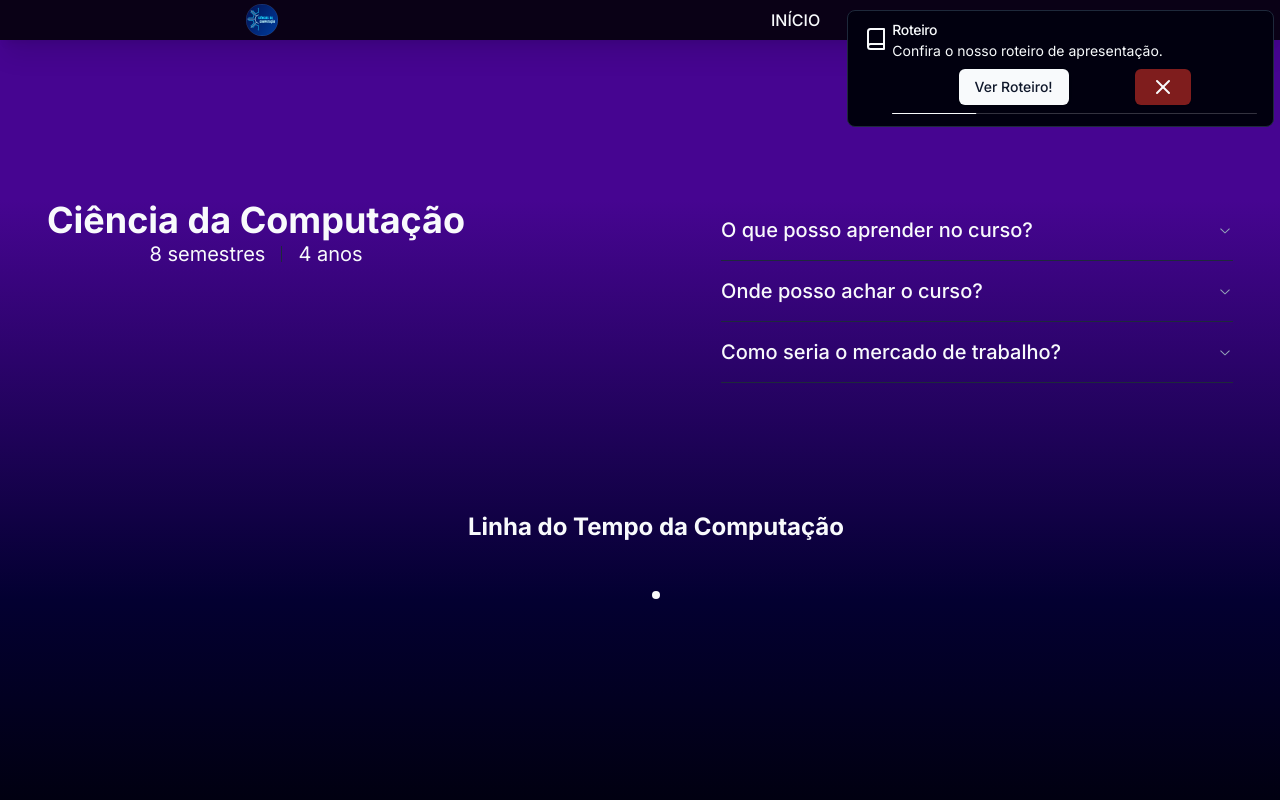
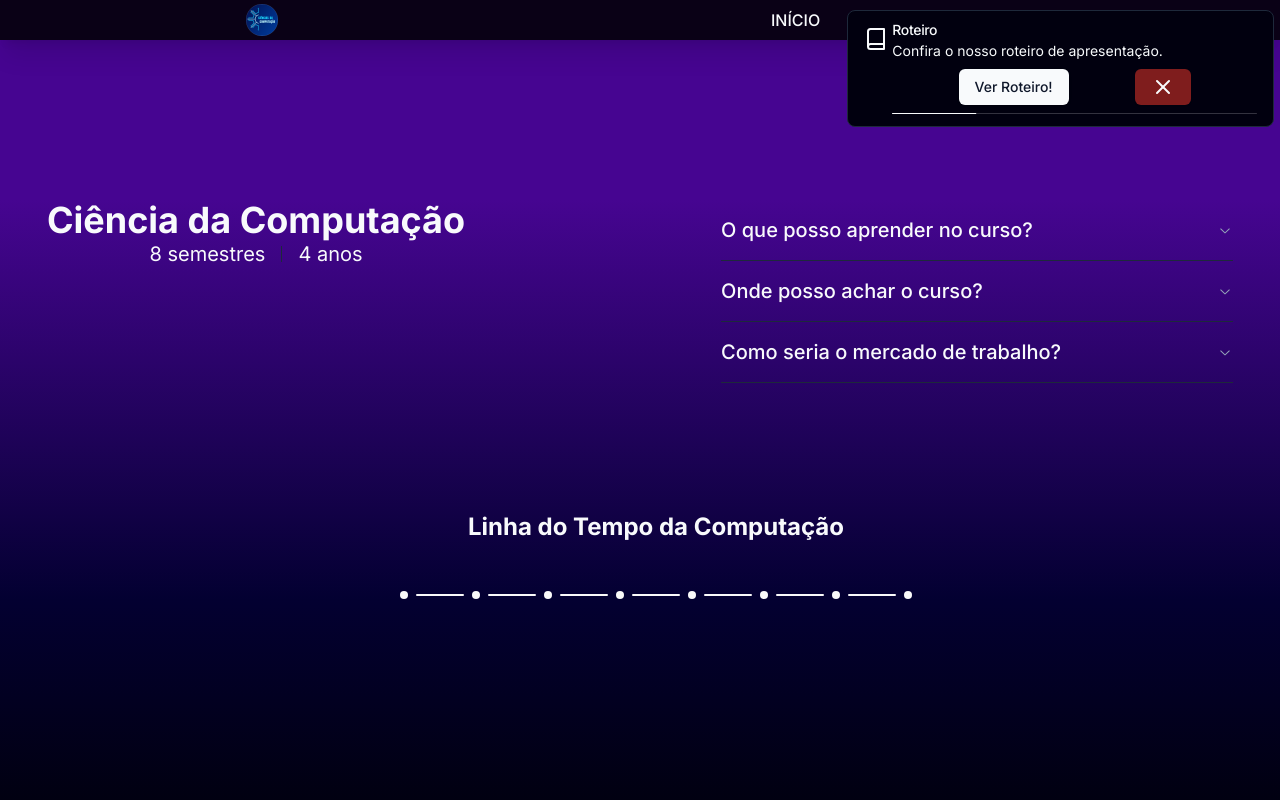
Before and after one commit to freitaseric/mostra-academica, a Next.js app: page / in a window 1280 px wide. Shown: the top 800 px of the page. Built offline with nearby package versions, Linux system fonts and the light colour scheme.

Commit message:
Update DesktopTimeline.tsx

```diff
--- a/src/components/DesktopTimeline.tsx
+++ b/src/components/DesktopTimeline.tsx
@@ -14,7 +14,7 @@ import {
 } from './ui'
 
 export function DesktopTimeline() {
-  const points = [
+const points = [
     {
       title: 'Século V a.C.',
       description:
@@ -22,6 +22,61 @@ export function DesktopTimeline() {
       content:
         'O ábaco é um instrumento de cálculo antigo que tem sido utilizado há milhares de anos em diversas civilizações ao redor do mundo. Ele consiste em uma série de argolas ou fichas que deslizam em hastes fixas, permitindo a realização de operações matemáticas como adição, subtração, multiplicação e divisão.',
       url: 'https://pt.wikipedia.org/wiki/%C3%81baco',
+    },
+    {
+      title: 'Século XVII',
+      description:
+        'Régua de Cálculo invenção de John Napier, o primeiro instrumento analógico de contagem.',
+      content:
+        'A régua de cálculo foi inventada por William Oughtred no século XVII e é baseada nos logaritmos de John Napier e nas escalas logarítmicas de Edmund Gunter. Ela permite realizar operações matemáticas complexas através da adição e subtração de logaritmos. A régua de cálculo foi amplamente utilizada até a década de 1970, quando as calculadoras eletrônicas se tornaram mais populares.',
+      url: 'https://pt.wikipedia.org/wiki/R%C3%A9gua_de_c%C3%A1lculo#:~:text=A%20r%C3%A9gua%20de%20c%C3%A1lculo%20%C3%A9%20a%20m%C3%A3e%20das%20calculadoras%20eletr%C3%B4nicas,c%C3%A1lculo%20nas%20suas%20fun%C3%A7%C3%B5es%20iniciais).',
+    },
+    {
+      title: 'Século XVII',
+      description: 'Máquina de Pascal: Primeira máquina de calcular automática criada por Blaise Pascal.',
+      content:
+        'A máquina Pascalina, criada por Blaise Pascal no século XVII, é considerada a primeira calculadora mecânica da história. Ela foi projetada para facilitar cálculos matemáticos complexos e tornar o trabalho dos matemáticos mais eficiente e preciso. A máquina Pascalina usava um sistema de engrenagens com rodas dentadas que correspondiam a algarismos e permitiam o cálculo através do transporte mecânico.',
+      url: 'https://pt.wikipedia.org/wiki/Pascalina',
+    },
+    {
+      title: 'Século VIII',
+      description:
+        'Roda de Leibniz: Gottfried Wilhelm Leibniz desenvolve o primeiro sistema de numeração binária moderno.',
+      content:
+        'A roda de Leibniz foi inventada por Gottfried Wilhelm Leibniz em 1673 e é um cilindro com um conjunto de dentes de comprimentos incrementais. Quando acoplada a uma roda de contagem, ela pode ser usada na máquina de calcular para realizar operações aritméticas. A roda de Leibniz foi usada por cerca de 300 anos até o advento das calculadoras eletrônicas.',
+      url: 'https://www.ufrgs.br/amlef/glossario/roda-de-leibniz/',
+    },
+    {
+      title: 'Século XIX',
+      description:
+        'Máquina Analítica: Charles Babbage concebe uma máquina que é comparada com o computador atual.',
+      content:
+        'A Máquina Analítica foi concebida pelo matemático Charles Babbage no século XIX e é considerada o precursor dos computadores modernos. Ela seria capaz de realizar cálculos complexos automaticamente e precisamente. Embora não tenha sido construída durante sua vida, a Máquina Analítica teve um impacto significativo no desenvolvimento da computação.',
+      url: 'https://pt.wikipedia.org/wiki/M%C3%A1quina_anal%C3%ADtica',
+    },
+    {
+      title: 'Século XIX',
+      description:
+        'Cartões Perfurados: Herman Hollerith projeta um sistema para calcular o censo dos EUA, levando à fundação da IBM.',
+      content:
+        'Os cartões perfurados foram inicialmente projetados pela IBM e foram os precursores da memória usada em computadores. Eles eram usados para incluir dados e comandos nas primeiras máquinas computacionais, que eram muito grandes e complicadas para serem utilizadas.',
+      url: 'https://pt.wikipedia.org/wiki/Cart%C3%A3o_perfurado',
+    },
+    {
+      title: 'Século XX',
+      description:
+        'Máquina de Turing: Alan Turing apresenta a noção de uma máquina universal.',
+      content:
+        'A Máquina de Turing foi concebida pelo matemático Alan Turing na década de 1930 e é um modelo teórico que simula qualquer algoritmo computacional. Ela desempenhou um papel crucial na fundação da ciência da computação moderna.',
+      url: 'https://pt.wikipedia.org/wiki/M%C3%A1quina_de_Turing',
+    },
+    {
+      title: 'Século XXI',
+      description:
+        'Tempos Modernos',
+      content:
+        'Avanços em hardware, software e aplicativos, com smartphones carregando mais poder de computação do que os primeiros modelos.',
+      url: 'https://www.portalinsights.com.br/perguntas-frequentes/quais-sao-os-principais-avancos-tecnologicos-atuais#:~:text=Quais%20s%C3%A3o%20os%20avan%C3%A7os%20tecnol%C3%B3gicos,volum%C3%A9tricos%20s%C3%A3o%20alguns%20exemplos%20disso.',
     },
   ]
 
```
